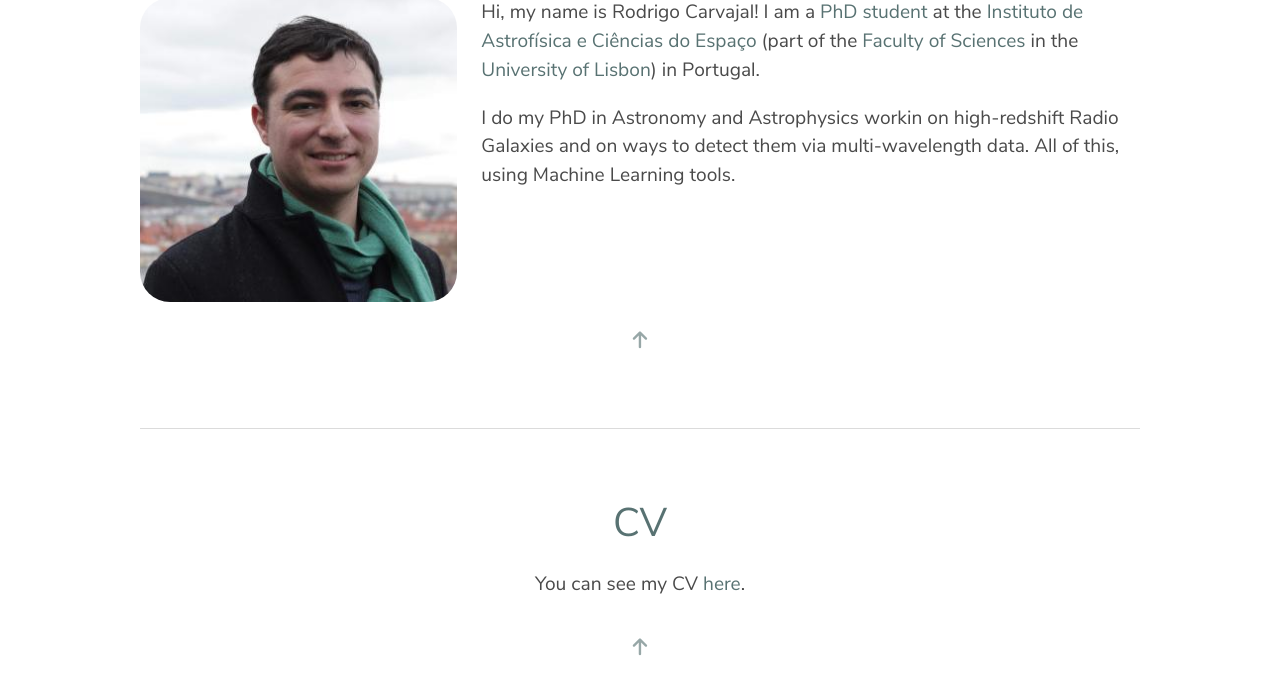
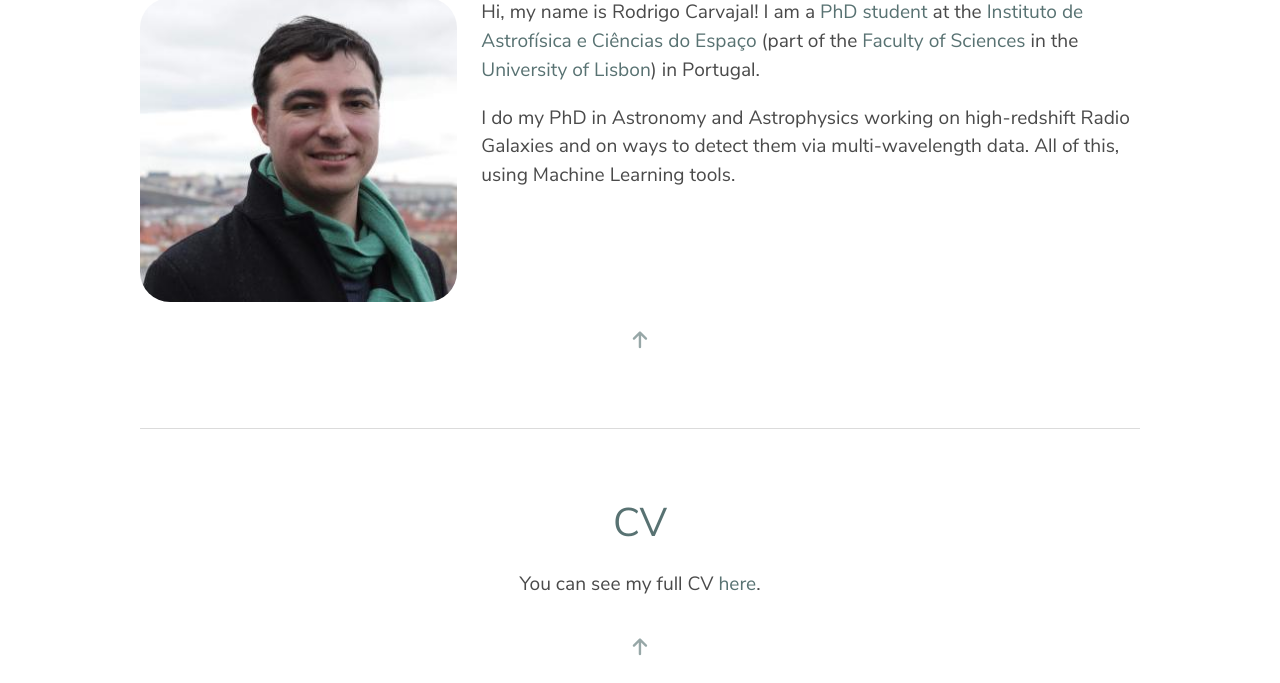
Before and after one commit to racarvajal/racarvajal.github.io, a Jekyll site: the page index.html, which Jekyll copies as it is, in a window 1280 px wide. Shown: the part 1019-1702 px from the top of the page. Built offline with Jekyll 4.4.1, drawn with Linux system fonts in a browser that asks for light colours.

Commit message:
fix typos

```diff
--- a/index.html
+++ b/index.html
@@ -130,7 +130,7 @@
               Portugal.
             </p>
             <p>
-              I do my PhD in Astronomy and Astrophysics workin on high-redshift
+              I do my PhD in Astronomy and Astrophysics working on high-redshift
               Radio Galaxies and on ways to detect them
               via multi-wavelength data. All of this, using Machine Learning tools.
             </p>
@@ -153,7 +153,7 @@
         <h2 class="title is-2 has-text-centered">CV</h2>
 
         <div class="markdown has-text-centered">
-          <p>You can see my CV <a href="files/CV_RCP_en.pdf">here</a>.</p>
+          <p>You can see my full CV <a href="files/CV_RCP_en.pdf">here</a>.</p>
         </div>
       </div>
 
```
